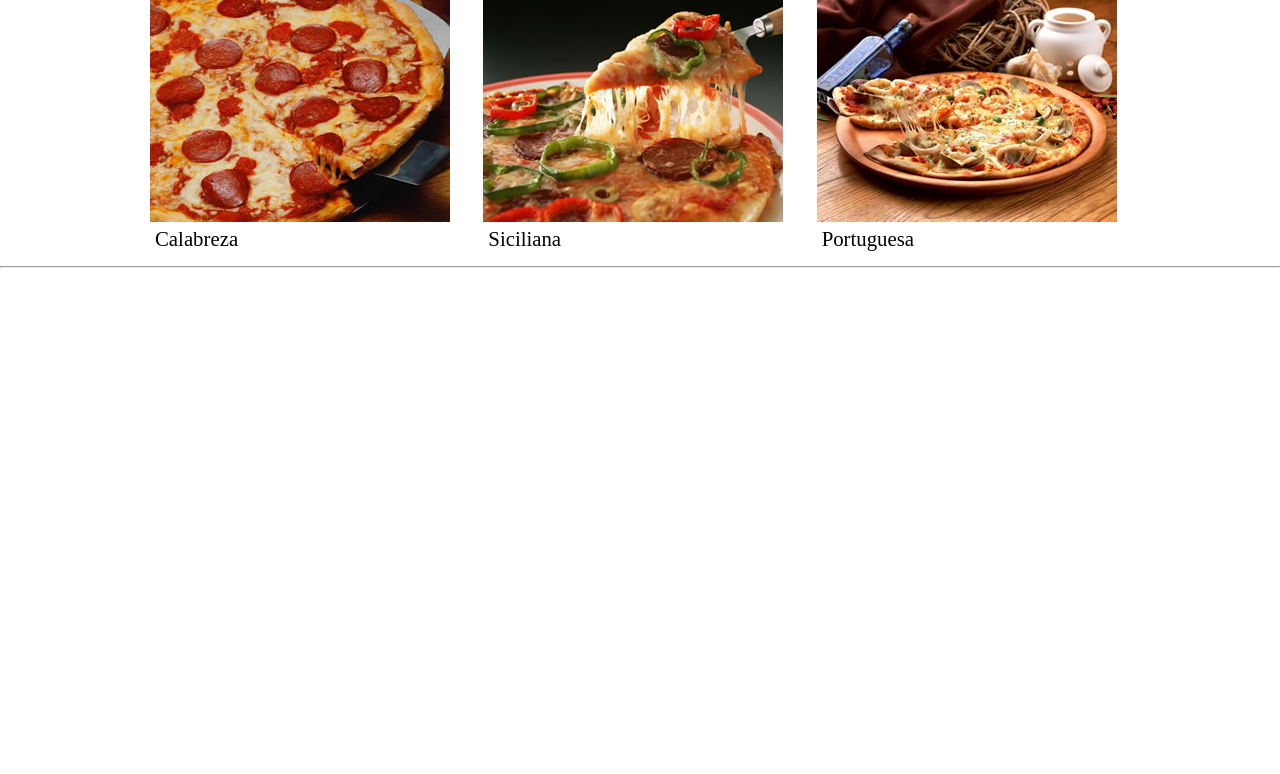
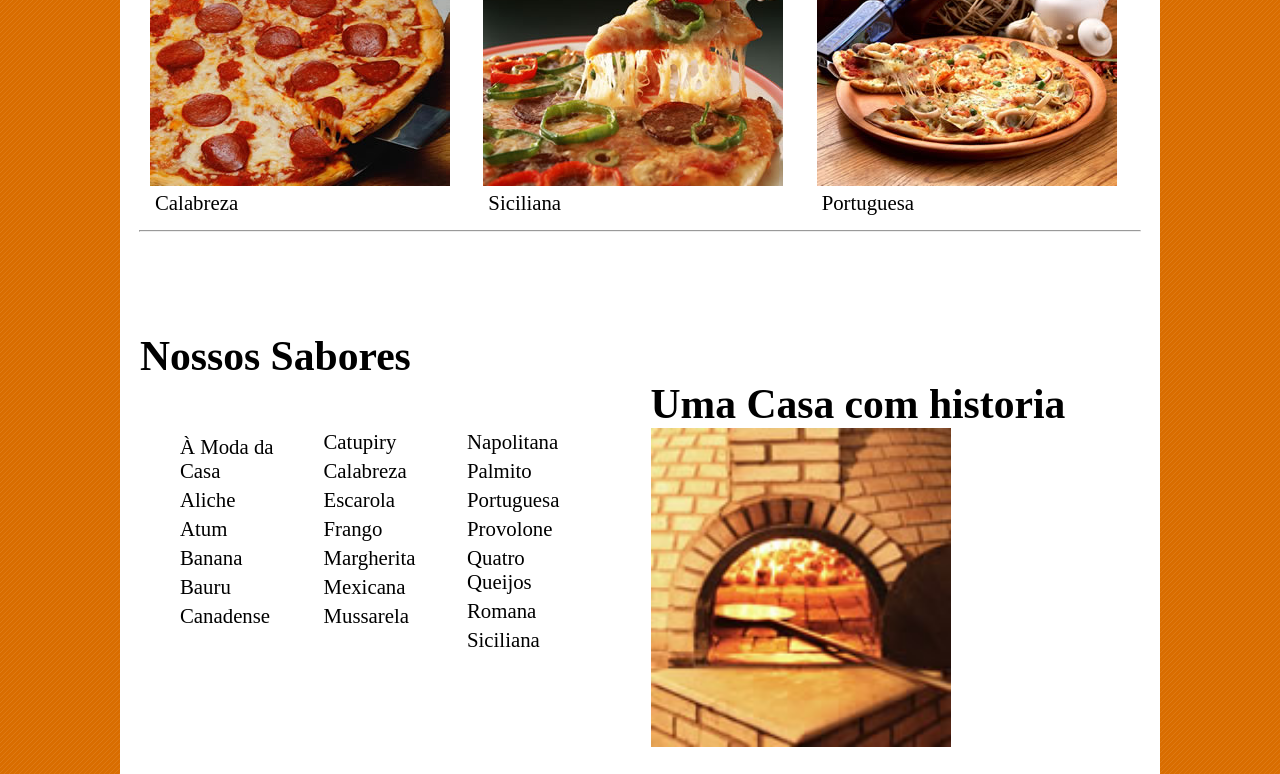
Before and after one commit to Bolsarim/site-pizza, a plain HTML site: page index.html in a window 1280 px wide. Shown: the part 380-1154 px from the top of the page. Before the commit the page ends 800 px from the top, so only its background shows below. Drawn offline with Linux system fonts and the light colour scheme.

Commit message:
alterações pizza

```diff
--- a/index.html
+++ b/index.html
@@ -6,10 +6,13 @@
     <meta http-equiv="X-UA-Compatible" content="IE=edge">
     <meta name="viewport" content="width=device-width, initial-scale=1.0">
     <title>Aula Base CSS</title>
+
     <link rel="stylesheet" href="style.css">
+
 </head>
 
 <body>
+<div class="container">
     <header class="header">
         <img src="logotipo.fw.png">
         <nav>
@@ -46,7 +49,40 @@
 
     </section>
    <hr>
+   <h1>Nossos Sabores</h1>
+   <div class="coluna">
 
+
+<div class="coluna1">
+<ul>
+
+    <li>À Moda da Casa</li>
+    <li>Aliche</li>
+    <li>Atum</li>
+    <li>Banana</li>
+    <li>Bauru</li>
+    <li>Canadense</li>
+    <li>Catupiry</li>
+    <li>Calabreza</li>
+    <li>Escarola</li>
+    <li>Frango</li>
+    <li>Margherita</li>
+    <li>Mexicana</li>
+    <li>Mussarela</li>
+    <li>Napolitana</li>
+    <li>Palmito</li>
+    <li>Portuguesa</li>
+    <li>Provolone</li>
+    <li>Quatro Queijos</li>
+    <li>Romana</li>
+    <li>Siciliana</li>
+</ul>
+</div>
+<div class="coluna2">
+<h1>Uma Casa com historia</h1><img src="img/historia.jpg" width="" alt="">
+</div>
+</div>
+</div>
 </body>
 
 </html>
--- a/style.css
+++ b/style.css
@@ -12,14 +12,17 @@ a {
 }
 
 header {
+
+    max-width: 1200px;
     display: flex;
     background: rgb(192, 31, 31);
-    padding: 30px;
+    padding: 10px;
     align-items: center;
-    flex-wrap: wrap;
     justify-content: space-between;
 
+
 }
+
 
 b {
     margin: 10px 10px;
@@ -28,17 +31,28 @@ b {
 hr {
     display: flex;
     flex-wrap: wrap;
-    max-width: 1500px;
+    max-width: 1000px;
     margin: 0 auto;
+
 }
 
 .header-2{
-    display: flex;
+
+
+    max-width: 1044px;
+
     background: rgb(255, 196, 0);
-    padding: 8px;
-    justify-content: space-between;
+
+
 }
 
+.container {
+    background-color: white;
+
+    flex-wrap: wrap;
+    max-width: 1040px;
+    margin: 0 auto;
+}
 
 h1{
     display: flex;
@@ -69,19 +83,26 @@ img{
 }
 
 body {
+   background-image: url(fundo.jpg);
+   padding: 100%;
+   font-family: "Montserrat";
     margin: 0;
     padding: 0;
-    width: 100%;
+    width: 100%
   }
 
-  .banner {
-    width: 100%;
-    max-width: 100%;
-    overflow: hidden;
+.coluna{
+    column-count: 2;
+}
+
+  .coluna1 {
+    column-count: 3;
+    column-gap: 5;
+    max-width: 700px;
+    margin: 50px;
   }
+  .coluna2 {
 
-  .banner img {
-    width: 100%;
-    height: auto;
-    display: block;
+    column-count: 1;
+    column-gap: 0;
   }
```
